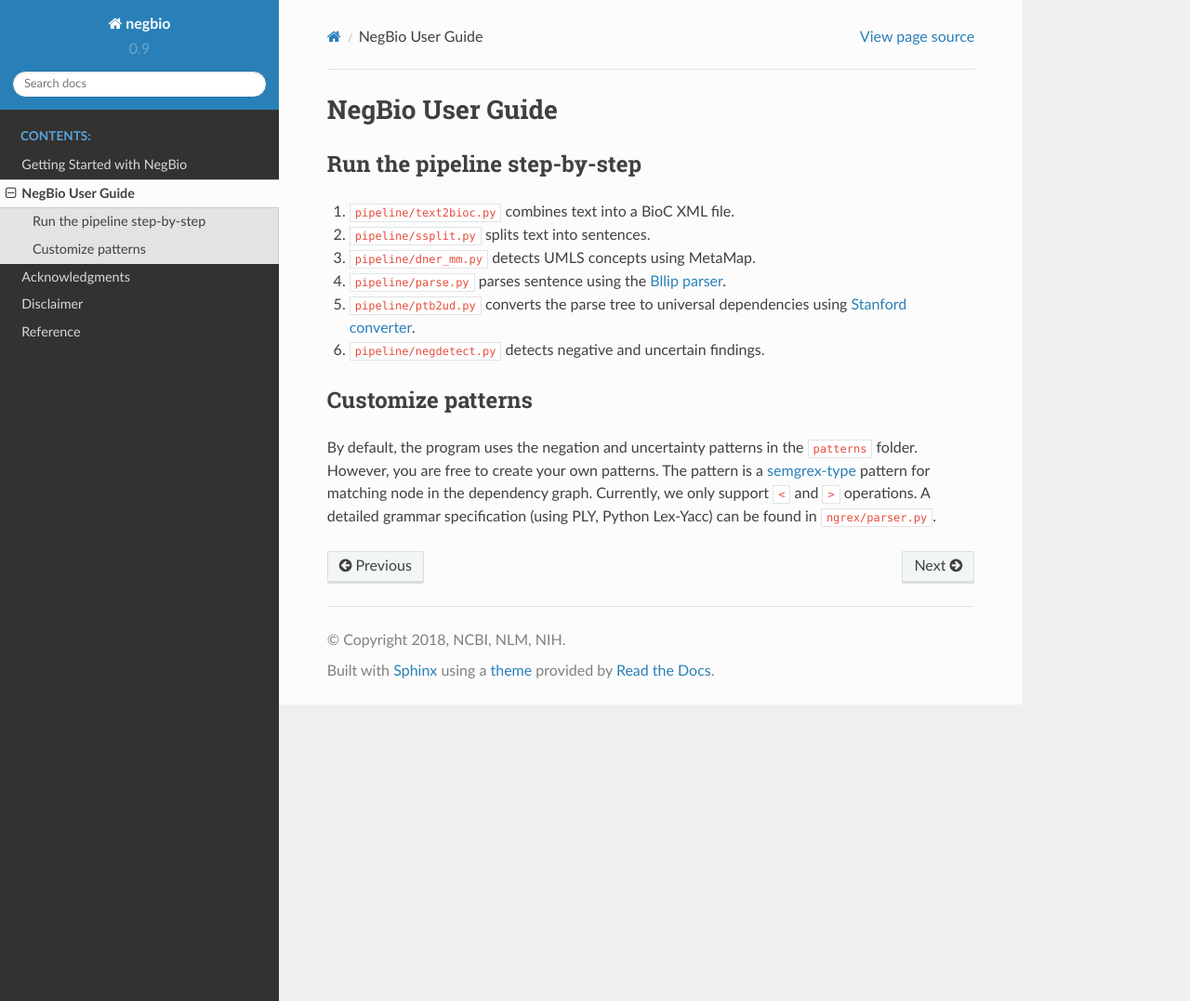
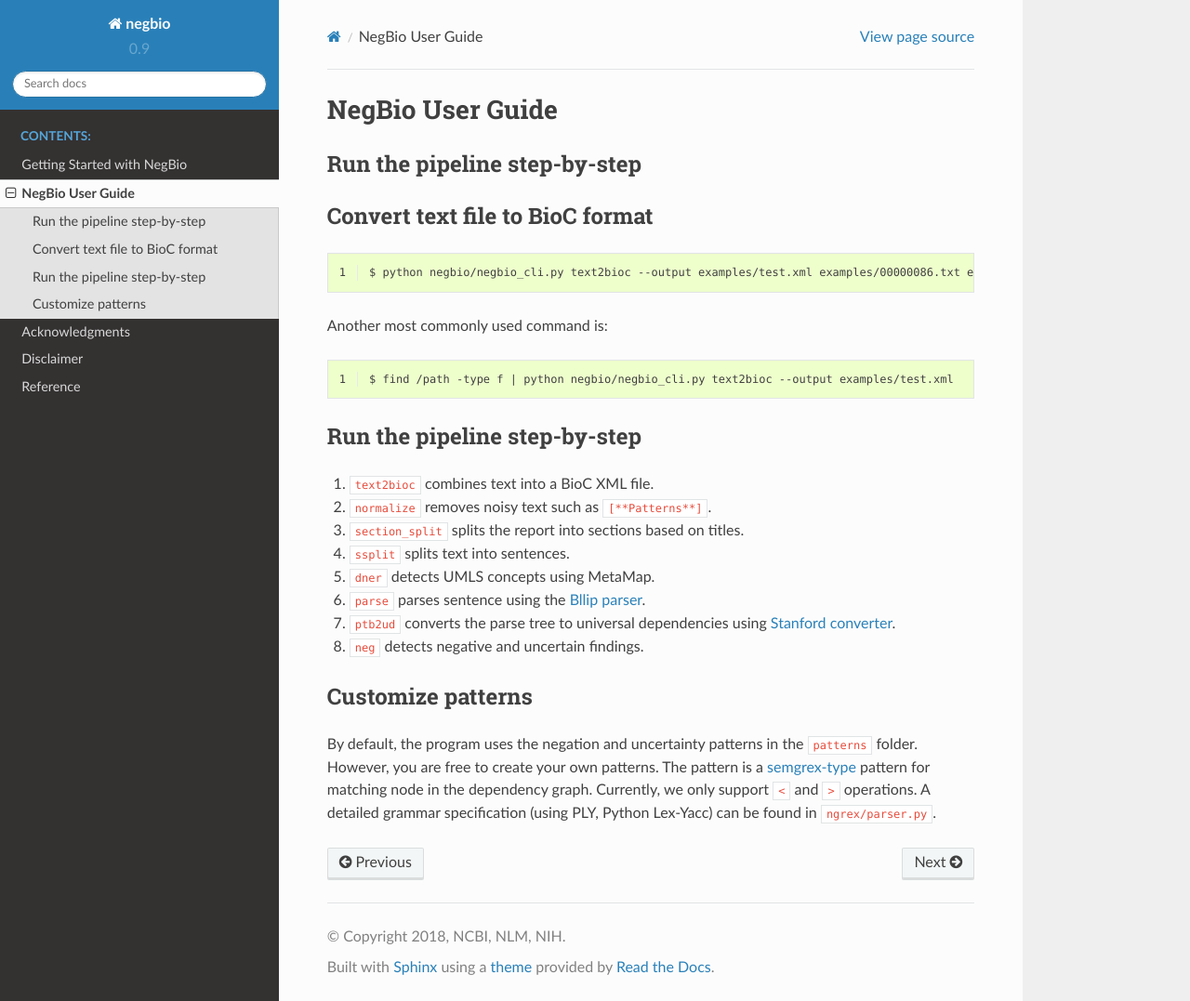
Before and after one commit to ncbi-nlp/NegBio, a Sphinx documentation site: the page built from docs/user_guide.rst, in a window 1280 px wide and 1077 px high. Shown: the whole window at 93% size. Built offline with Sphinx 7.4.7 and the Read the Docs theme 2.0.0, drawn with Linux system fonts in a browser that asks for light colours; pages that are not in the unit, such as notebooks, are missing from menus.

Commit message:
add guidlines

```diff
--- a/docs/user_guide.rst
+++ b/docs/user_guide.rst
@@ -4,12 +4,35 @@ NegBio User Guide
 Run the pipeline step-by-step
 ^^^^^^^^^^^^^^^^^^^^^^^^^^^^^
 
-#. ``pipeline/text2bioc.py`` combines text into a BioC XML file.
-#. ``pipeline/ssplit.py`` splits text into sentences.
-#. ``pipeline/dner_mm.py`` detects UMLS concepts using MetaMap.
-#. ``pipeline/parse.py`` parses sentence using the `Bllip parser <https://github.com/BLLIP/bllip-parser>`_.
-#. ``pipeline/ptb2ud.py`` converts the parse tree to universal dependencies using `Stanford converter <https://github.com/dmcc/PyStanfordDependencies>`_.
-#. ``pipeline/negdetect.py`` detects negative and uncertain findings.
+Convert text file to BioC format
+^^^^^^^^^^^^^^^^^^^^^^^^^^^^^^^^
+
+.. code-block:: bash
+   :linenos:
+
+   $ python negbio/negbio_cli.py text2bioc --output examples/test.xml examples/00000086.txt examples/00019248.txt
+
+
+Another most commonly used command is:
+
+
+.. code-block:: bash
+   :linenos:
+
+   $ find /path -type f | python negbio/negbio_cli.py text2bioc --output examples/test.xml
+
+
+Run the pipeline step-by-step
+^^^^^^^^^^^^^^^^^^^^^^^^^^^^^
+
+#. ``text2bioc`` combines text into a BioC XML file.
+#. ``normalize`` removes noisy text such as ``[**Patterns**]``.
+#. ``section_split`` splits the report into sections based on titles.
+#. ``ssplit`` splits text into sentences.
+#. ``dner`` detects UMLS concepts using MetaMap.
+#. ``parse`` parses sentence using the `Bllip parser <https://github.com/BLLIP/bllip-parser>`_.
+#. ``ptb2ud`` converts the parse tree to universal dependencies using `Stanford converter <https://github.com/dmcc/PyStanfordDependencies>`_.
+#. ``neg`` detects negative and uncertain findings.
 
 
 Customize patterns
```
Also changed, not shown: 1 other file.
